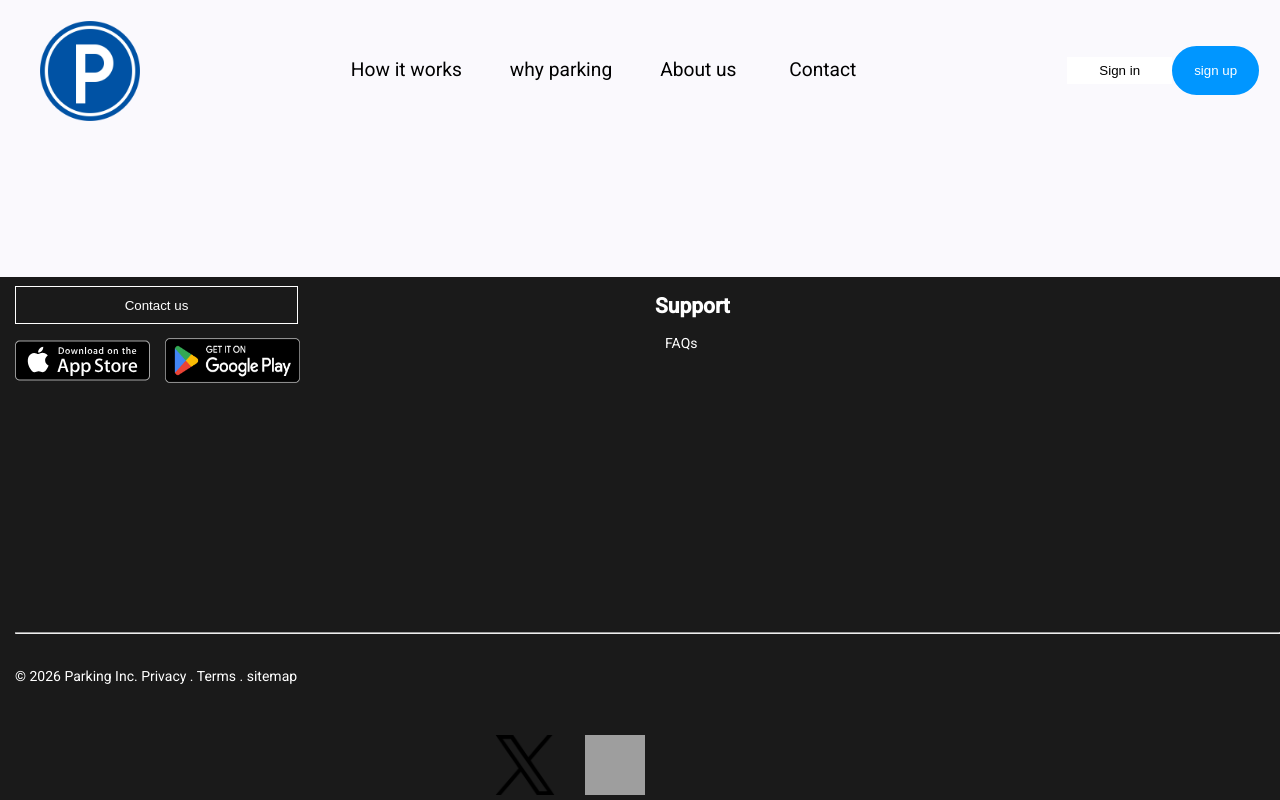
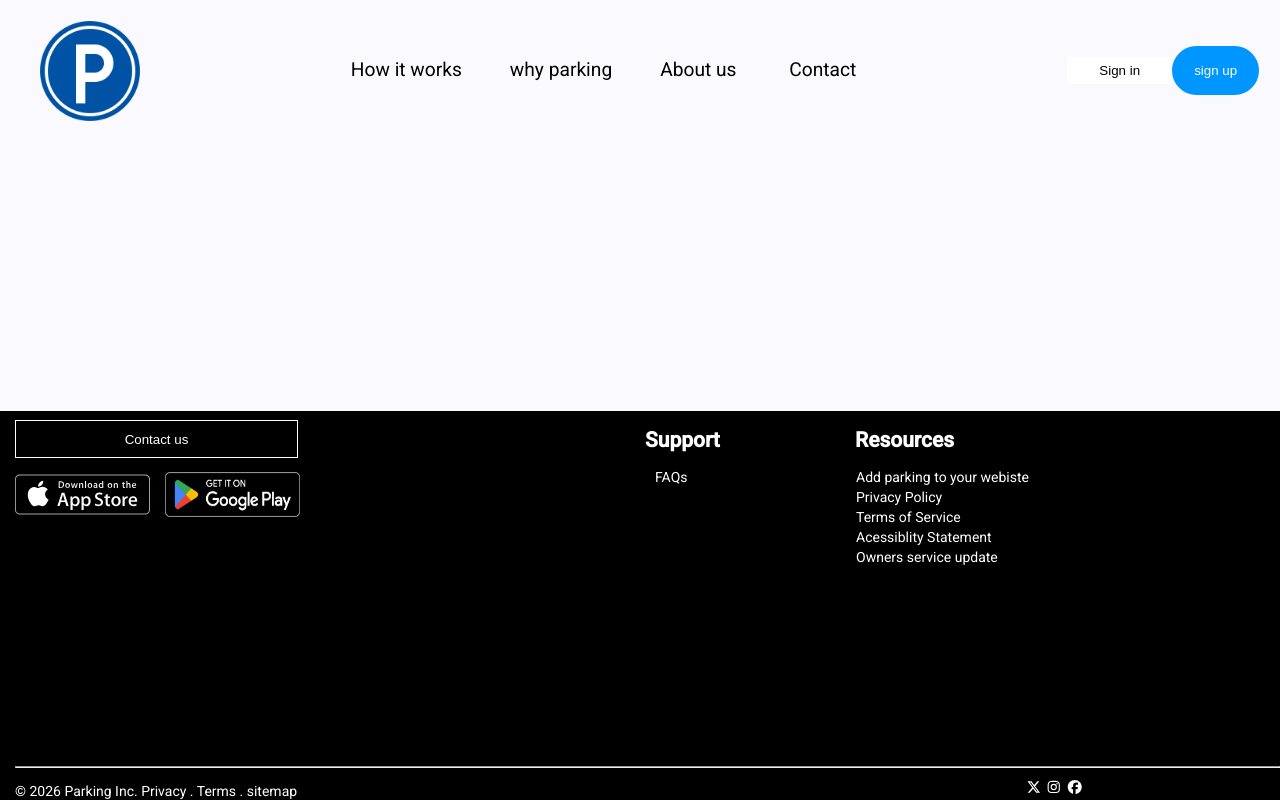
Before and after one commit to Dagimawi7/Parking, an Angular app: page / in a window 1280 px wide. Built offline with nearby package versions, Linux system fonts and the light colour scheme; grey boxes are pictures that could not be loaded; a web font is replaced by a local one.

Commit message:
fixed all the footer elemtns to sit in their designed place

```diff
--- a/package.json
+++ b/package.json
@@ -31,6 +31,10 @@
     "@angular/material": "~21.2.0",
     "@angular/platform-browser": "^21.1.0",
     "@angular/router": "^21.1.0",
+    "@fortawesome/angular-fontawesome": "^4.0.0",
+    "@fortawesome/free-brands-svg-icons": "^7.1.0",
+    "@fortawesome/free-regular-svg-icons": "^7.1.0",
+    "@fortawesome/free-solid-svg-icons": "^7.1.0",
     "rxjs": "~7.8.0",
     "tslib": "^2.3.0"
   },
@@ -39,6 +43,7 @@
     "@angular/cli": "^21.1.4",
     "@angular/compiler-cli": "^21.1.0",
     "@angular/material": "^21.2.0",
+    "@fortawesome/angular-fontawesome": "^4.0.0",
     "jsdom": "^27.1.0",
     "typescript": "~5.9.2",
     "vitest": "^4.0.8"
--- a/src/app/app.ts
+++ b/src/app/app.ts
@@ -1,14 +1,18 @@
 import { Component, signal } from '@angular/core';
 import { RouterOutlet } from '@angular/router';
 import {MatMenuModule} from '@angular/material/menu';
+import { FontAwesomeModule} from '@fortawesome/angular-fontawesome';
+
+
 
 @Component({
   selector: 'app-root',
-  imports: [RouterOutlet, MatMenuModule],
+  imports: [RouterOutlet, MatMenuModule, FontAwesomeModule],
   templateUrl: './app.html',
   styleUrl: './app.css'
 })
 
 export class App {
   protected readonly title = signal('Parking');
+
 }
--- a/src/app/layout/home/component/footer-component/footer-component.css
+++ b/src/app/layout/home/component/footer-component/footer-component.css
@@ -1,6 +1,6 @@
 *, *::before, *::after {
     box-sizing: border-box;
-    background-color: #1A1A1A;
+    background-color: #000000;
     color: white;
 }
 
@@ -9,12 +9,12 @@ footer{
     bottom: 0;
     width: 100%;
     padding-left: 15px ;
-    margin-bottom: -40px;
+    margin-bottom: -43px;
 }
 /*all left menus */
 .left-menu{
     position: relative;
-    left: 600px;
+    left: 590px;
     bottom: 110px
 }
 /* FAQs*/
@@ -24,18 +24,20 @@ footer{
 /* all right menu*/
 .Right-menu{
     position: relative;
-    left: 1350px;
+    left: 800px;
     bottom: 185px;
 }
 /*Resources*/
 .featurelist{
-    padding-left: 10px;
+    padding-left: 1px;
 }
 /* license section*/
 .footer-bottom{
     text-align: left;
     position: relative;
-    top: 18px;
+    top: -28px;
+    margin-right: 20px;
+
 }
 /* no underline on all a elm */
 a:link, a:visited, a:hover, a:active {
@@ -61,22 +63,17 @@ img{
 /* All social */
 .socials{
     position: relative;
-    left: 450px;
-    bottom: 40px;
+    left:  1020px;
+    bottom: -2px;
+    z-index: 10;
 }
-/* single icon styles */
-.fb-logo{
-   width: 60px;
-   height: 60px;
-   margin-left: 1270px;
+/*single social */
+.x{
+    margin-left: -10px;
 }
-.x-logo{
-    width: 60px;
-    height: 60px;
-    margin-left: 30px;
+.fb{
+    margin-left: 4px;
 }
-.insta-logo{
-    width: 60px;
-    height: 60px;
-    margin-left: 30px;
+.insta{
+    margin-left: 2px;
 }
--- a/src/app/layout/home/component/footer-component/footer-component.html
+++ b/src/app/layout/home/component/footer-component/footer-component.html
@@ -1,5 +1,5 @@
 
-
+<link rel="stylesheet" href="https://fonts.googleapis.com/css2?family=Material+Symbols+Outlined:opsz,wght,FILL,GRAD@20..48,100..700,0..1,-50..200&icon_names=mail" />
 
 <footer class="footer">
     <button class="contact-btn">Contact us </button>
@@ -30,18 +30,18 @@
 
     <hr/>
 
+    <div class="socials">
+        <fa-icon class="x" [icon]="faXTwitter"></fa-icon>
+        <fa-icon class="insta" [icon]="faInstagram"></fa-icon>
+        <fa-icon class="fb" [icon]="faFacebook"></fa-icon>
+    </div>
+
     <div class="footer-bottom">
-        <p>© 2026 Parking Inc.
+        <p >© 2026 Parking Inc.
             <a href="#"> Privacy </a>
             <a href="#">. Terms </a>
             <a href="#">. sitemap </a>
         </p>
     </div>
 
-    <div class="socials">
-            <a href="#"><img class="fb-logo" src="/images/Facebook_Logo_Primary.png" alt="facebook logo"></a>
-            <a href="#"><img class="x-logo" src="/images/twitter.png" alt="x logo"></a>
-            <a href="#"><img class="insta-logo" src="/images/insta.png" alt="Instagram logo"></a>
-    </div>
-
 </footer>
--- a/src/app/layout/home/component/footer-component/footer-component.ts
+++ b/src/app/layout/home/component/footer-component/footer-component.ts
@@ -1,11 +1,19 @@
 import { Component } from '@angular/core';
+import {MatIconModule} from '@angular/material/icon';
+import { FontAwesomeModule } from '@fortawesome/angular-fontawesome';
+import { faXTwitter } from '@fortawesome/free-brands-svg-icons';
+import { faInstagram } from '@fortawesome/free-brands-svg-icons';
+import { faFacebook } from '@fortawesome/free-brands-svg-icons';
+
 
 @Component({
   selector: 'app-footer-component',
-  imports: [],
+  imports: [MatIconModule,FontAwesomeModule],
   templateUrl: './footer-component.html',
   styleUrl: './footer-component.css',
 })
 export class FooterComponent {
-
+  faXTwitter = faXTwitter;
+  faInstagram = faInstagram;
+  faFacebook = faFacebook;
 }
```
Also changed, not shown: 1 other file (tests, documents, lock files or other folders).
